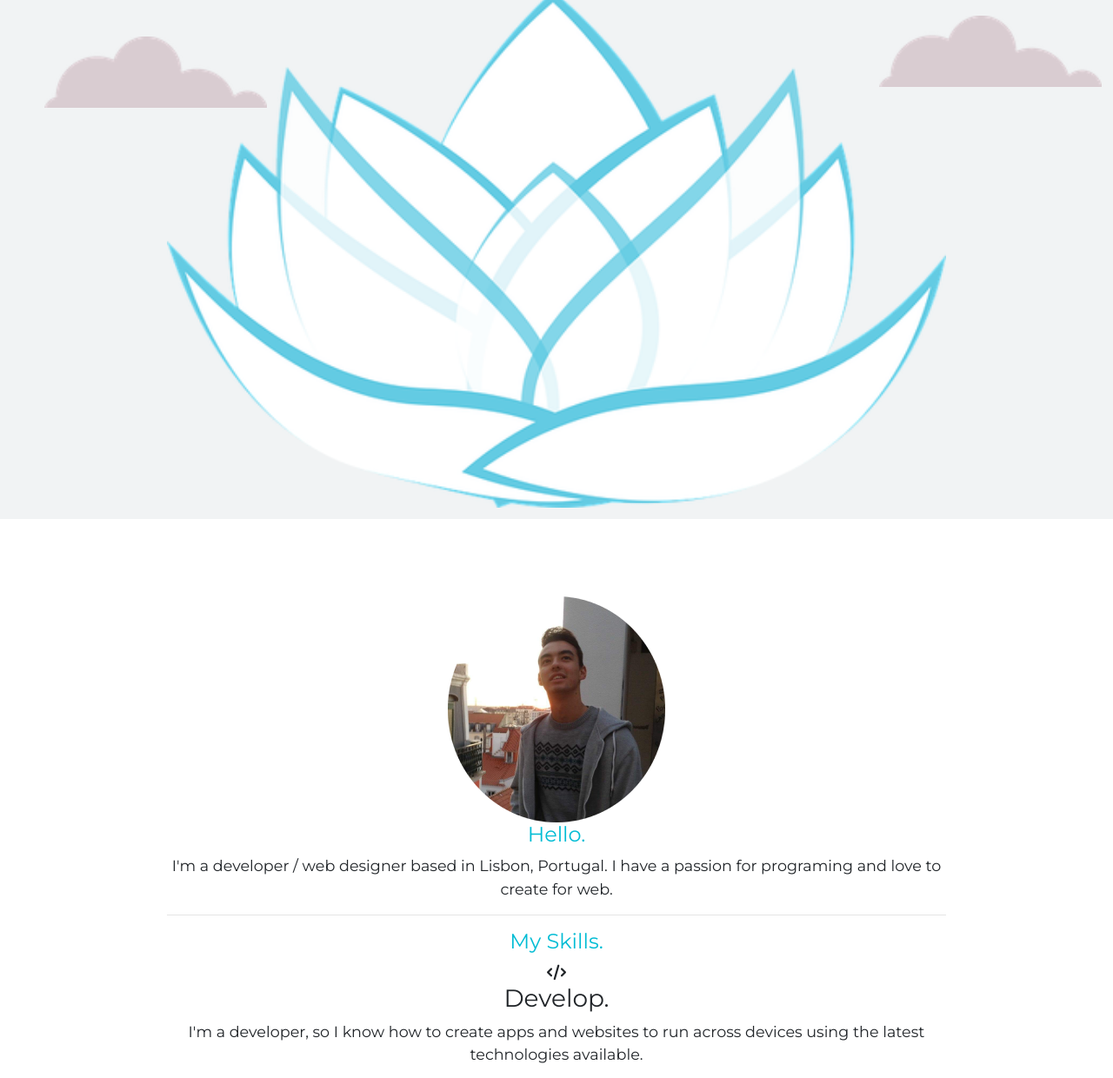
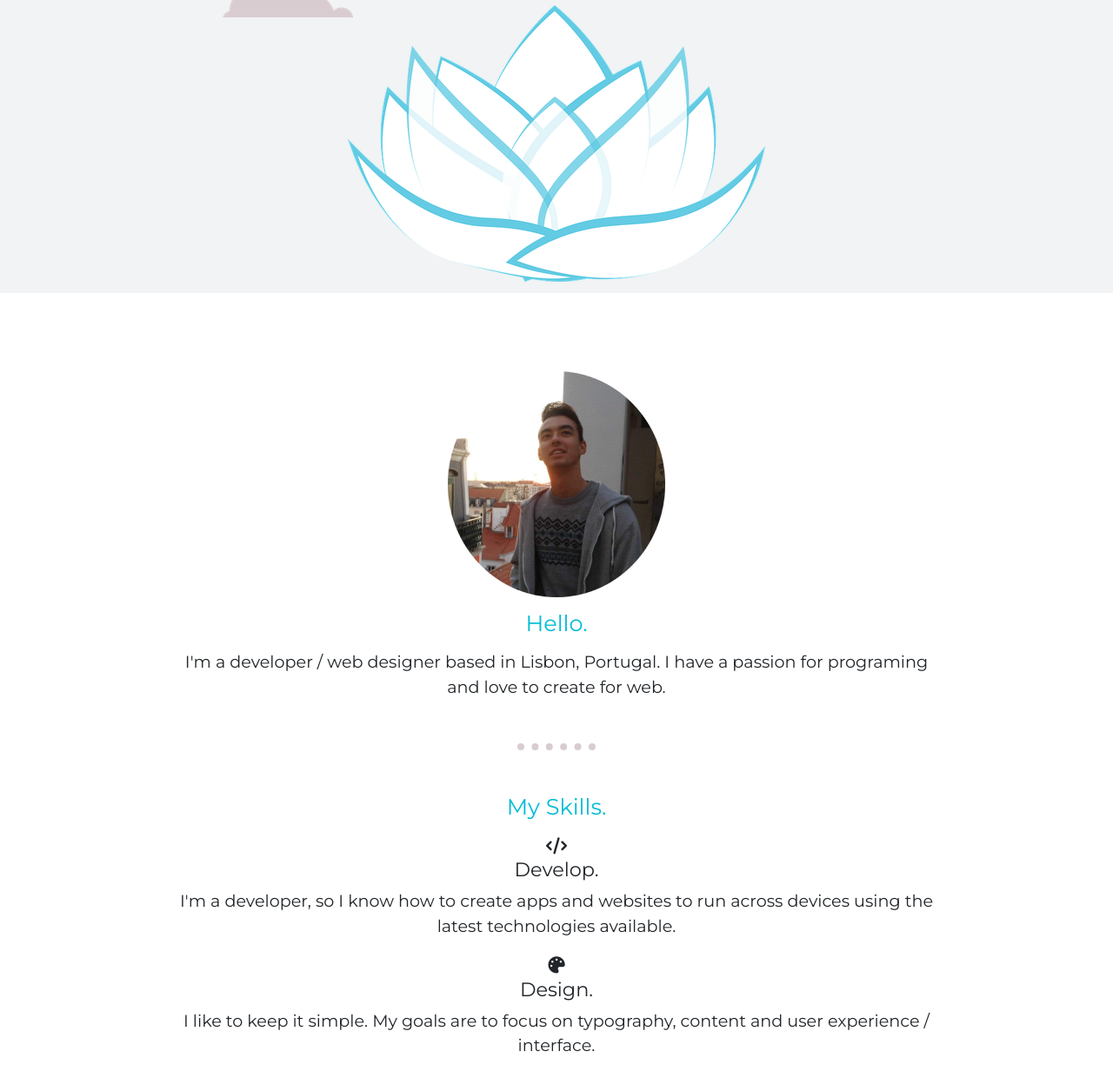
Before and after one commit to DuarteMatos99/duartematos99.com, a plain HTML site: page index.html in a window 1280 px wide. Shown: the part 192-1432 px from the top of the page at 87% size. Drawn offline with nearby package versions, Linux system fonts and the light colour scheme; a web font is replaced by a local one.

Commit message:
imported by cmd

```diff
--- a/style/styles.css
+++ b/style/styles.css
@@ -2,14 +2,26 @@ body {
     text-align: center;
     font-family: "Montserrat";
     margin: 0;
-    font-size: 1.1rem;
+    font-size: 1.2rem;
 }
 
 h2 {
     color: #00bcd4;
-    font-size: 1.5rem;
+    font-size: 1.6rem;
+    margin: 15px 0;
 }
 
+h3 {
+    font-size: 1.4rem;
+}
+
+hr {
+    margin: 50px 45%;
+    border: none;
+    border-top: dotted 8px #d9ccd1;
+}
+
+/* base components */
 .container-fluid {
     padding: 7% 15% 1% 15%;
     position: relative;
@@ -26,13 +38,13 @@ h2 {
 
 .top-cloud {
     position: absolute;
-    right: 25%;
+    right: 20%;
     animation: TopCloud 3s linear infinite;
 }
 
 .bottom-cloud {
     position: absolute;
-    left: 25%;
+    left: 20%;
     animation: BottomCloud 5s linear infinite;
 }
 
@@ -63,7 +75,7 @@ h2 {
 }
 
 /* screen size */
-@media (max-width: 1300px) {
+@media (max-width: 1000px) {
     .top-cloud {
         width: 20%;
         right: 1%;
@@ -77,6 +89,6 @@ h2 {
     }
 
     .lotus {
-        width: 100%;
+        width: 80%;
     }
 }
```
